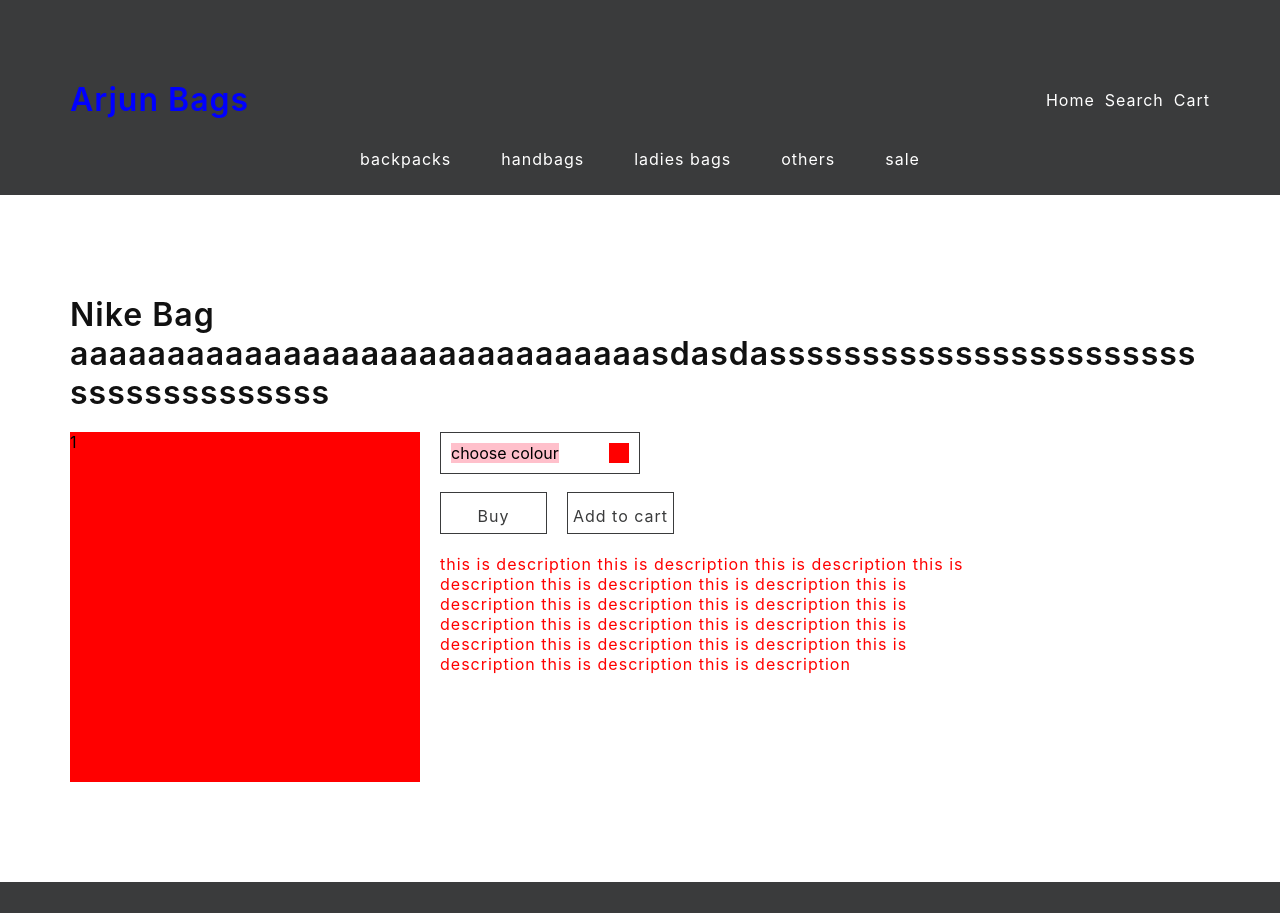
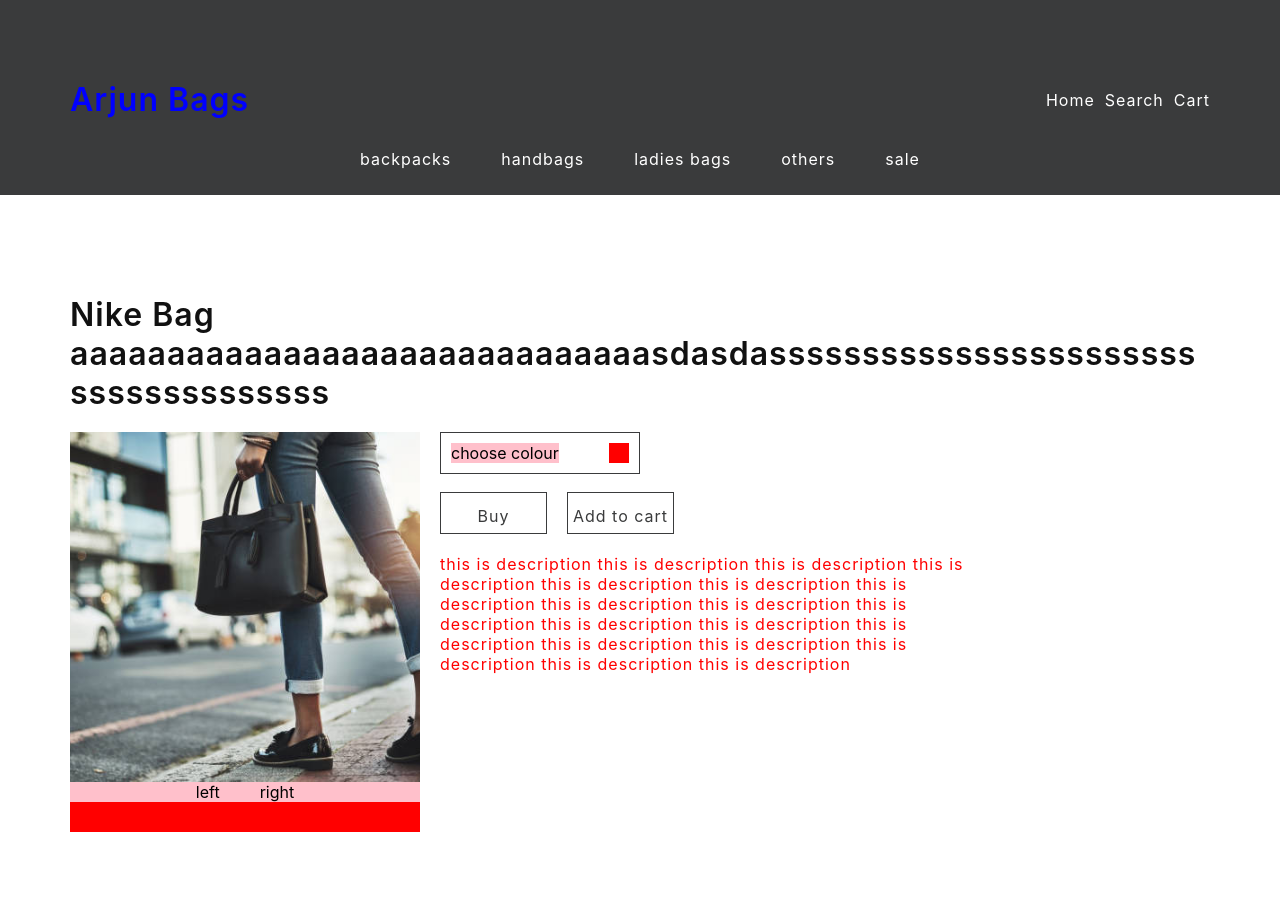
Before and after one commit to AnupRijal123/bag_shopping_website, a React (Create React App) app: page /category/1/1 in a window 1280 px wide. Shown: the top 913 px of the page. Built offline with nearby package versions, Linux system fonts and the light colour scheme.

Commit message:
Done item display image css

```diff
--- a/src/pages/ItemDescriptionPage.js
+++ b/src/pages/ItemDescriptionPage.js
@@ -34,7 +34,19 @@ function ItemDescriptionPage() {
                 <h1 className="item-description-heading-text black-text">Nike Bag aaaaaaaaaaaaaaaaaaaaaaaaaaaaaasdasdasssssssssssssssssssssssssssssssssssss</h1>
 
                 <div className="item-row">
-                    <div className="item-image-container">1</div>
+                    <div className="item-image-container">
+                        <div className="image-container">
+                            <img className="item-image" src={require('../assets/images/bannerimage.jpg')} alt="item-image" />
+                            <img className="item-image" src={require('../assets/images/bannerimage.jpg')} alt="item-image" />
+                            <img className="item-image" src={require('../assets/images/bannerimage.jpg')} alt="item-image" />
+
+                        </div>
+
+                        <div className="image-navigate-button-container">
+                            <div>left</div>
+                            <div>right</div>
+                        </div>
+                    </div>
 
                     <div className="item-content-container">
 
--- a/src/styles/ItemDescriptionPage.css
+++ b/src/styles/ItemDescriptionPage.css
@@ -14,7 +14,34 @@
 .item-image-container {
     background-color: red;
     width: 350px;
+    height: 400px;
+}
+
+.image-container {
+    background-color: yellow;
+    width: 350px;
     height: 350px;
+    display: flex;
+    overflow: auto;
+}
+
+.image-container::-webkit-scrollbar {
+    display: none;
+}
+
+
+.item-image {
+    width: 100%;
+    height: 100%;
+    object-fit: cover;
+}
+
+.image-navigate-button-container {
+    background-color: pink;
+    display: flex;
+    justify-content: center;
+    gap: 40px;
+
 }
 
 .item-content-container {
```
